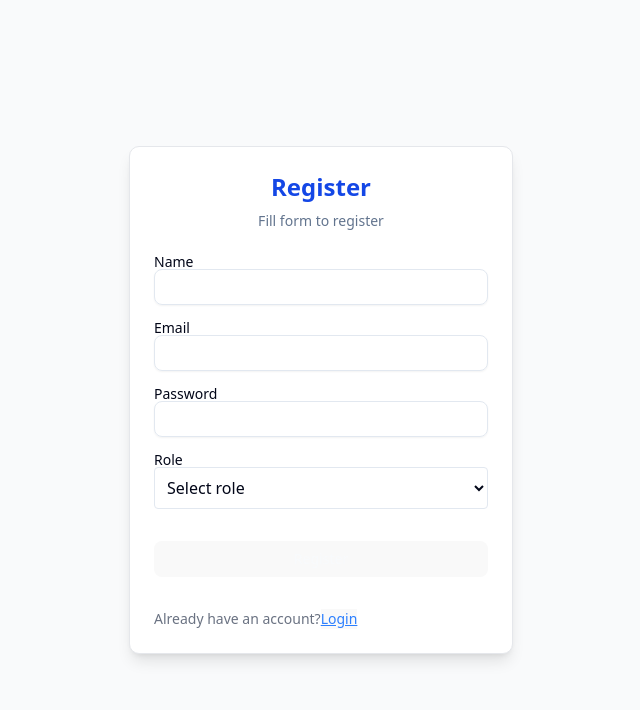
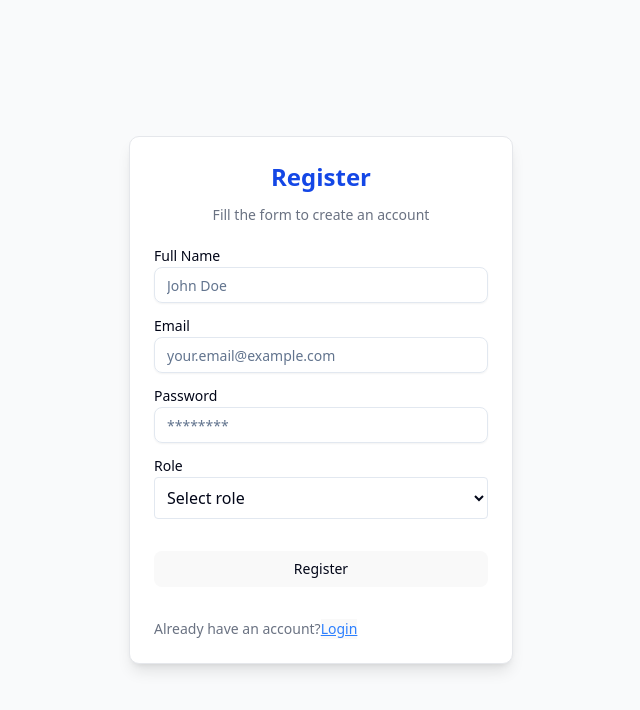
Before and after one commit to Morgueniadt/CA2-Medcial-Page, a React (Vite) app: page /login in a window 1280 px wide. Both pictures are taken after a click on the button "Register". Shown: the top 710 px of the page, without its empty margins (319-959 px from the left). Built offline with nearby package versions, Linux system fonts and the light colour scheme.

Commit message:
feat: enhance AuthForm component with role selection and improved error handling

```diff
--- a/src/components/AuthForm.jsx
+++ b/src/components/AuthForm.jsx
@@ -1,43 +1,69 @@
 import { useState } from "react";
+import axios from "axios";
+
 import { Button } from "@/components/ui/button";
-import { Card, CardContent, CardHeader, CardTitle, CardDescription, CardFooter } from "@/components/ui/card";
+import {
+  Card,
+  CardContent,
+  CardFooter,
+  CardHeader,
+  CardTitle,
+  CardDescription,
+} from "@/components/ui/card";
 import { Input } from "@/components/ui/input";
 import { Label } from "@/components/ui/label";
-import axios from "axios";
 
 export default function AuthForm({ onLogin }) {
-  const [form, setForm] = useState({});
+  const [form, setForm] = useState({ email: "", password: "", role: "" });
+  const [error, setError] = useState("");
   const [loading, setLoading] = useState(false);
-  const [error, setError] = useState("");
-  const [mode, setMode] = useState("login");
+  const [mode, setMode] = useState("login"); // 'login' or 'register'
 
-  const adminCredentials = { email: "admin@example.com", password: "admin123", role: "admin" };
+  const adminCredentials = {
+    email: "admin@example.com",
+    password: "admin123",
+    role: "doctor",
+  };
 
-  const handleChange = (e) => setForm({ ...form, [e.target.name]: e.target.value });
+  const handleChange = (e) => {
+    setForm({ ...form, [e.target.name]: e.target.value });
+  };
 
-  const submitForm = async (e) => {
+  const handleSubmit = async (e) => {
     e.preventDefault();
     setError("");
     setLoading(true);
 
-    if (form.email === adminCredentials.email && form.password === adminCredentials.password) {
+    // Hardcoded admin login
+    if (
+      mode === "login" &&
+      form.email === adminCredentials.email &&
+      form.password === adminCredentials.password
+    ) {
       onLogin(true, "admin-token", "admin");
       setLoading(false);
       return;
     }
 
-    const endpoint = mode === "login" ? "/login" : "/register";
+    // API login or register
+    const endpoint =
+      mode === "login"
+        ? "https://doctors-api.vercel.app/login"
+        : "https://doctors-api.vercel.app/register";
 
     try {
-      const res = await axios.post(`https://doctors-api.vercel.app${endpoint}`, form);
-      const { token, user } = res.data;
+      const response = await axios.post(endpoint, form);
+      const { token, user } = response.data;
+
       if (!["doctor", "patient"].includes(user.role)) {
-        setError("Role not recognized");
+        setError("Your account role is not recognized.");
         setLoading(false);
         return;
       }
+
       onLogin(true, token, user.role);
     } catch (err) {
+      console.error(err);
       setError(err.response?.data?.message || `${mode} failed`);
     } finally {
       setLoading(false);
@@ -49,45 +75,109 @@ export default function AuthForm({ onLogin }) {
       <Card className="w-full max-w-sm shadow-lg rounded-lg border border-gray-200">
         <CardHeader className="text-center">
           <CardTitle className="text-2xl font-bold text-blue-700 capitalize">{mode}</CardTitle>
-          <CardDescription>{mode === "login" ? "Enter your credentials" : "Fill form to register"}</CardDescription>
+          <CardDescription className="text-gray-500 mt-1">
+            {mode === "login"
+              ? "Enter your credentials to login"
+              : "Fill the form to create an account"}
+          </CardDescription>
         </CardHeader>
 
         <CardContent>
           {error && <p className="text-red-500 text-sm mb-4 text-center">{error}</p>}
-          <form className="flex flex-col gap-4" onSubmit={submitForm}>
+
+          <form onSubmit={handleSubmit} className="flex flex-col gap-4">
             {mode === "register" && (
               <div className="flex flex-col">
-                <Label>Name</Label>
-                <Input name="name" required onChange={handleChange} />
+                <Label htmlFor="name">Full Name</Label>
+                <Input
+                  id="name"
+                  name="name"
+                  type="text"
+                  placeholder="John Doe"
+                  required
+                  onChange={handleChange}
+                  className="mt-1"
+                />
               </div>
             )}
+
             <div className="flex flex-col">
-              <Label>Email</Label>
-              <Input name="email" type="email" required onChange={handleChange} />
+              <Label htmlFor="email">Email</Label>
+              <Input
+                id="email"
+                name="email"
+                type="email"
+                placeholder="your.email@example.com"
+                required
+                onChange={handleChange}
+                className="mt-1"
+              />
             </div>
+
             <div className="flex flex-col">
-              <Label>Password</Label>
-              <Input name="password" type="password" required onChange={handleChange} />
+              <Label htmlFor="password">Password</Label>
+              <Input
+                id="password"
+                name="password"
+                type="password"
+                placeholder="********"
+                required
+                onChange={handleChange}
+                className="mt-1"
+              />
             </div>
+
             {mode === "register" && (
               <div className="flex flex-col">
-                <Label>Role</Label>
-                <select name="role" required onChange={handleChange} className="border p-2 rounded">
+                <Label htmlFor="role">Role</Label>
+                <select
+                  name="role"
+                  id="role"
+                  required
+                  onChange={handleChange}
+                  className="mt-1 border p-2 rounded"
+                >
                   <option value="">Select role</option>
                   <option value="doctor">Doctor</option>
                   <option value="patient">Patient</option>
                 </select>
               </div>
             )}
-            <Button type="submit" className="mt-4">{loading ? "Processing..." : mode === "login" ? "Login" : "Register"}</Button>
+
+            <Button
+              type="submit"
+              variant="solid"
+              className={`mt-4 w-full ${loading ? "opacity-50 cursor-not-allowed" : ""}`}
+              disabled={loading}
+            >
+              {loading ? `${mode}ing...` : mode === "login" ? "Login" : "Register"}
+            </Button>
           </form>
         </CardContent>
 
         <CardFooter className="text-center text-gray-500 text-sm mt-2">
           {mode === "login" ? (
-            <>Don't have an account? <button onClick={() => setMode("register")} className="text-blue-500 underline">Register</button></>
+            <>
+              Don't have an account?{" "}
+              <button
+                type="button"
+                onClick={() => setMode("register")}
+                className="text-blue-500 underline"
+              >
+                Register
+              </button>
+            </>
           ) : (
-            <>Already have an account? <button onClick={() => setMode("login")} className="text-blue-500 underline">Login</button></>
+            <>
+              Already have an account?{" "}
+              <button
+                type="button"
+                onClick={() => setMode("login")}
+                className="text-blue-500 underline"
+              >
+                Login
+              </button>
+            </>
           )}
         </CardFooter>
       </Card>
```
